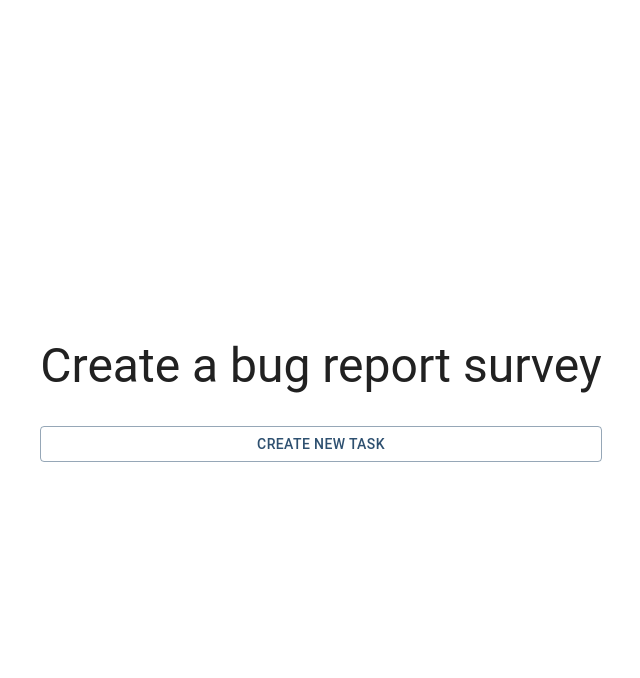
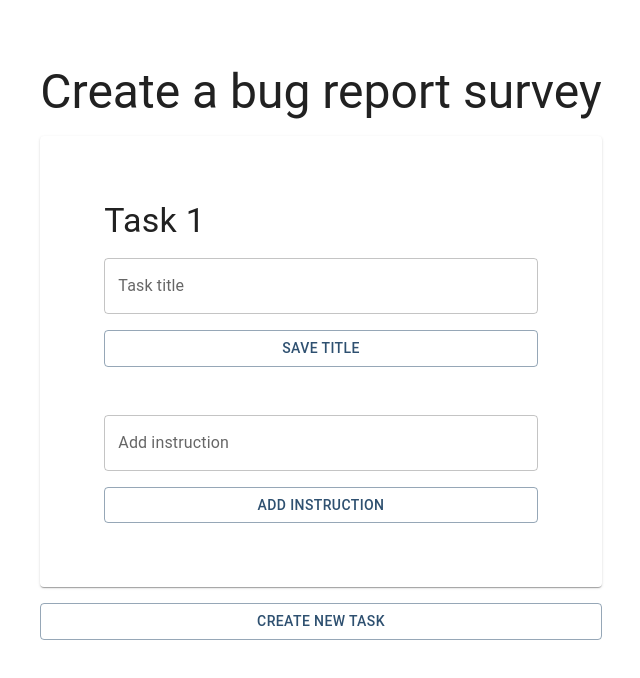
Before and after one commit to JerryUusis/manual_testing_form, a React (Vite) app: page /new in a window 1280 px wide. Shown: the top 678 px of the page, without its empty margins (319-959 px from the left). Built offline with nearby package versions, Linux system fonts and the light colour scheme.

Commit message:
Move code from TaskBlock InstructionListItem.tsx. Add initial render tests for InstructionListItem

```diff
--- /dev/null
+++ b/src/components/InstructionListItem.tsx
@@ -0,0 +1,33 @@
+import ListItem from "@mui/material/ListItem";
+import ListItemButton from "@mui/material/ListItemButton";
+import ListItemIcon from "@mui/material/ListItemIcon";
+import RemoveCircleIcon from "@mui/icons-material/RemoveCircle";
+
+export interface InstructionListItemProps {
+  filterInstruction: () => void;
+  instructionText: string;
+  dataTestId: string;
+}
+
+const InstructionListItem = ({
+  filterInstruction,
+  instructionText,
+  dataTestId,
+}: InstructionListItemProps) => {
+  return (
+    <ListItem
+      data-testid={dataTestId}
+      secondaryAction={
+        <ListItemButton onClick={filterInstruction}>
+          <ListItemIcon>
+            <RemoveCircleIcon />
+          </ListItemIcon>
+        </ListItemButton>
+      }
+    >
+      {instructionText}
+    </ListItem>
+  );
+};
+
+export default InstructionListItem;
--- a/src/components/TaskBlock.tsx
+++ b/src/components/TaskBlock.tsx
@@ -1,15 +1,13 @@
 import Typography from "@mui/material/Typography";
 import Box from "@mui/material/Box";
 import TextInput from "./TextInput";
+import Paper from "@mui/material/Paper";
 import { useState } from "react";
 import Button from "@mui/material/Button";
 import List from "@mui/material/List";
-import ListItem from "@mui/material/ListItem";
-import ListItemButton from "@mui/material/ListItemButton";
-import ListItemIcon from "@mui/material/ListItemIcon";
 import IconButton from "@mui/material/IconButton";
-import RemoveCircleIcon from "@mui/icons-material/RemoveCircle";
 import EditIcon from "@mui/icons-material/Edit";
+import InstructionListItem from "./InstructionListItem";
 
 interface TaskBlockProps {
   taskNumber: number;
@@ -22,12 +20,12 @@ const TaskBlock = ({ taskNumber }: TaskBlockProps) => {
   const [isTitleStored, setIsTitleStored] = useState(false);
 
   const addToInstruction = () => {
-    setInstruction((previoussState) => [...previoussState, listInput]);
+    setInstruction((previousState) => [...previousState, listInput]);
     setListInput("");
   };
 
-  const storeTitle = () => {
-    setIsTitleStored(true);
+  const toggleIsTitleStored = () => {
+    setIsTitleStored((previusState) => !previusState);
   };
 
   const filterInstruction = (instructionText: string) => {
@@ -37,12 +35,17 @@ const TaskBlock = ({ taskNumber }: TaskBlockProps) => {
     setInstruction(filteredInstructions);
   };
 
-  const handleEdit = () => {
-    setIsTitleStored(false);
-  };
-
   return (
-    <Box sx={{ display: "flex", flexDirection: "column", gap: "1rem" }}>
+    <Box
+      sx={{
+        display: "flex",
+        flexDirection: "column",
+        gap: "1rem",
+        padding: "4rem",
+      }}
+      elevation={1}
+      component={Paper}
+    >
       <Typography variant="h4">Task {taskNumber}</Typography>
       {isTitleStored ? (
         <Box
@@ -53,7 +56,7 @@ const TaskBlock = ({ taskNumber }: TaskBlockProps) => {
           }}
         >
           <Typography variant="h5">{taskTitle}</Typography>
-          <IconButton onClick={handleEdit}>
+          <IconButton onClick={toggleIsTitleStored}>
             <EditIcon />
           </IconButton>
         </Box>
@@ -67,25 +70,19 @@ const TaskBlock = ({ taskNumber }: TaskBlockProps) => {
           setExternalState={setTaskTitle}
         />
       ) : null}
-      {!isTitleStored ? <Button onClick={storeTitle}>Save title</Button> : null}
+      {!isTitleStored ? (
+        <Button onClick={toggleIsTitleStored}>Save title</Button>
+      ) : null}
       <List>
         {instruction.map((instructionText, index) => (
-          <ListItem
-            key={index}
-            secondaryAction={
-              <ListItemButton
-                onClick={() => {
-                  filterInstruction(instructionText);
-                }}
-              >
-                <ListItemIcon>
-                  <RemoveCircleIcon />
-                </ListItemIcon>
-              </ListItemButton>
-            }
-          >
-            {instructionText}
-          </ListItem>
+          <InstructionListItem
+            key={`instruction_${index.toString()}`}
+            filterInstruction={() => {
+              filterInstruction(instructionText);
+            }}
+            instructionText={instructionText}
+            dataTestId={`instructionListItem${index.toString()}`}
+          />
         ))}
       </List>
       <TextInput
--- a/src/routes/CreateBugReportSurvey.tsx
+++ b/src/routes/CreateBugReportSurvey.tsx
@@ -5,7 +5,7 @@ import TaskBlock from "../components/TaskBlock";
 import { useState } from "react";
 
 const CreateBugReportSurvey = () => {
-  const [taskBlocks, setTaskBlocks] = useState<string[]>([]);
+  const [taskBlocks, setTaskBlocks] = useState<string[]>(["task"]);
 
   const handleCreateNewBlock = () => {
     const newItem = "task";
@@ -20,7 +20,7 @@ const CreateBugReportSurvey = () => {
         width: "100vw",
         justifyContent: "center",
         alignItems: "center",
-        height: "100vh",
+        py: "4rem",
       }}
     >
       <Box sx={{ display: "flex", flexDirection: "column", gap: "1rem" }}>
```
Also changed, not shown: 2 other files (tests, documents, lock files or other folders).
